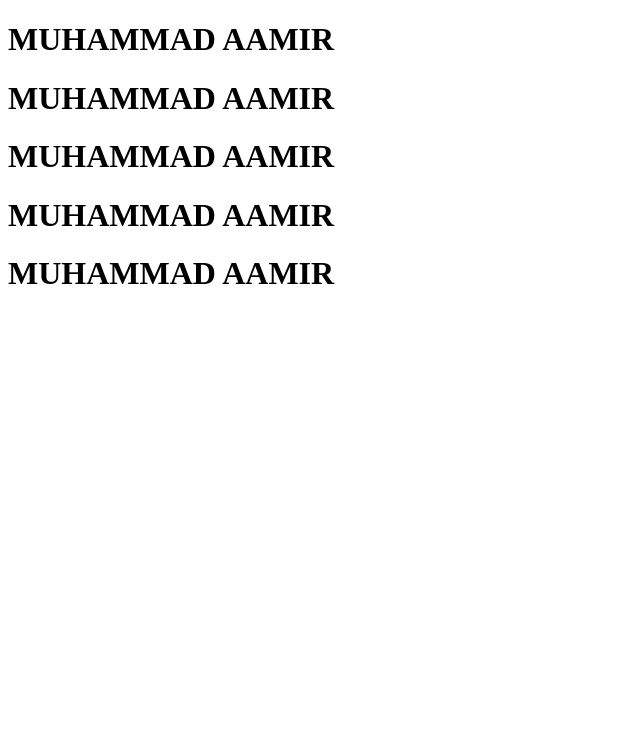
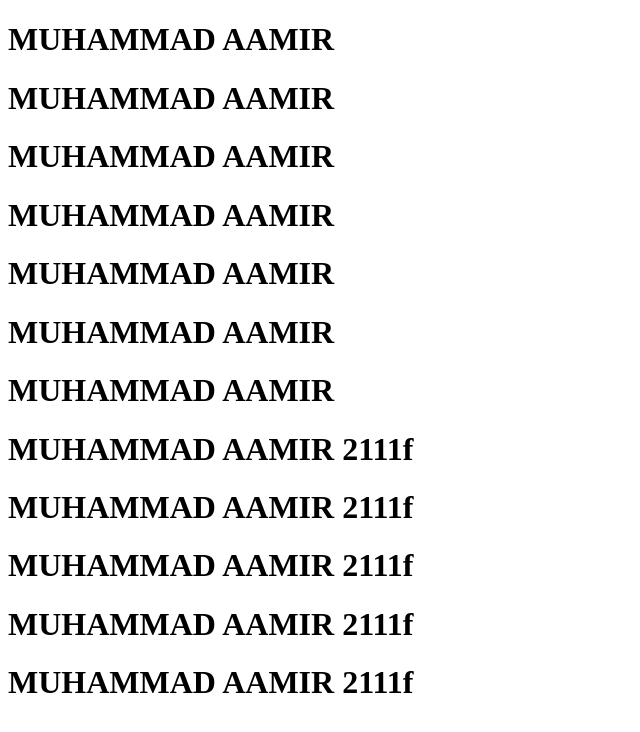
Before and after one commit to alexanderaslam/2111f-1, a plain HTML site: page about.html in a window 1280 px wide. Shown: the whole page, without its empty margins (0-640 px from the left). Drawn offline with Linux system fonts and the light colour scheme.

Commit message:
Update about.html

```diff
--- a/about.html
+++ b/about.html
@@ -11,5 +11,14 @@
     <h1>MUHAMMAD AAMIR</h1>
     <h1>MUHAMMAD AAMIR</h1>
     <h1>MUHAMMAD AAMIR</h1>
+    <h1>MUHAMMAD AAMIR</h1>
+    <h1>MUHAMMAD AAMIR</h1>
+    <h1>MUHAMMAD AAMIR 2111f</h1>
+    <h1>MUHAMMAD AAMIR 2111f</h1>
+    <h1>MUHAMMAD AAMIR 2111f</h1>
+    <h1>MUHAMMAD AAMIR 2111f</h1>
+    <h1>MUHAMMAD AAMIR 2111f</h1>
+
+
 </body>
 </html>
```
